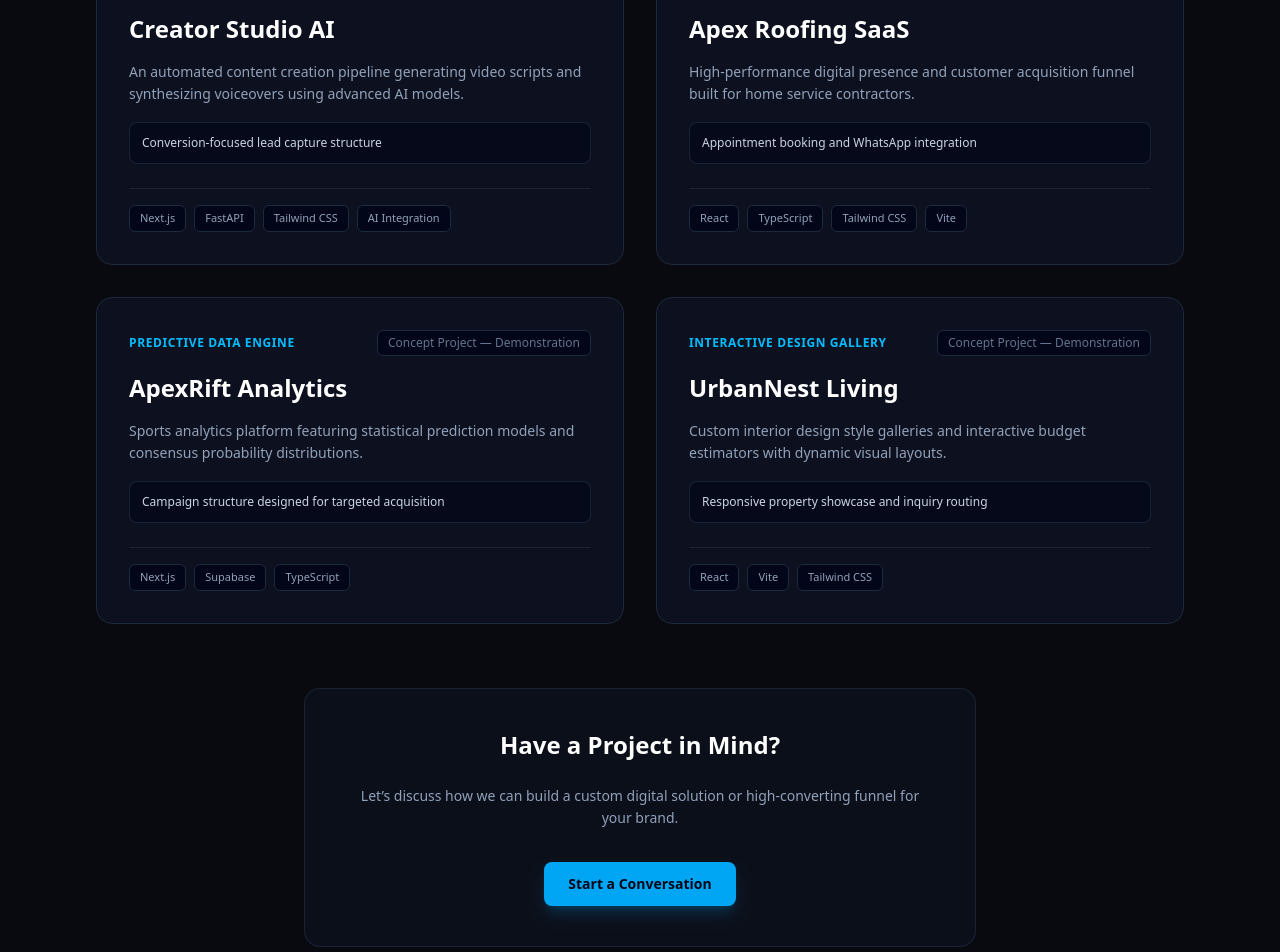
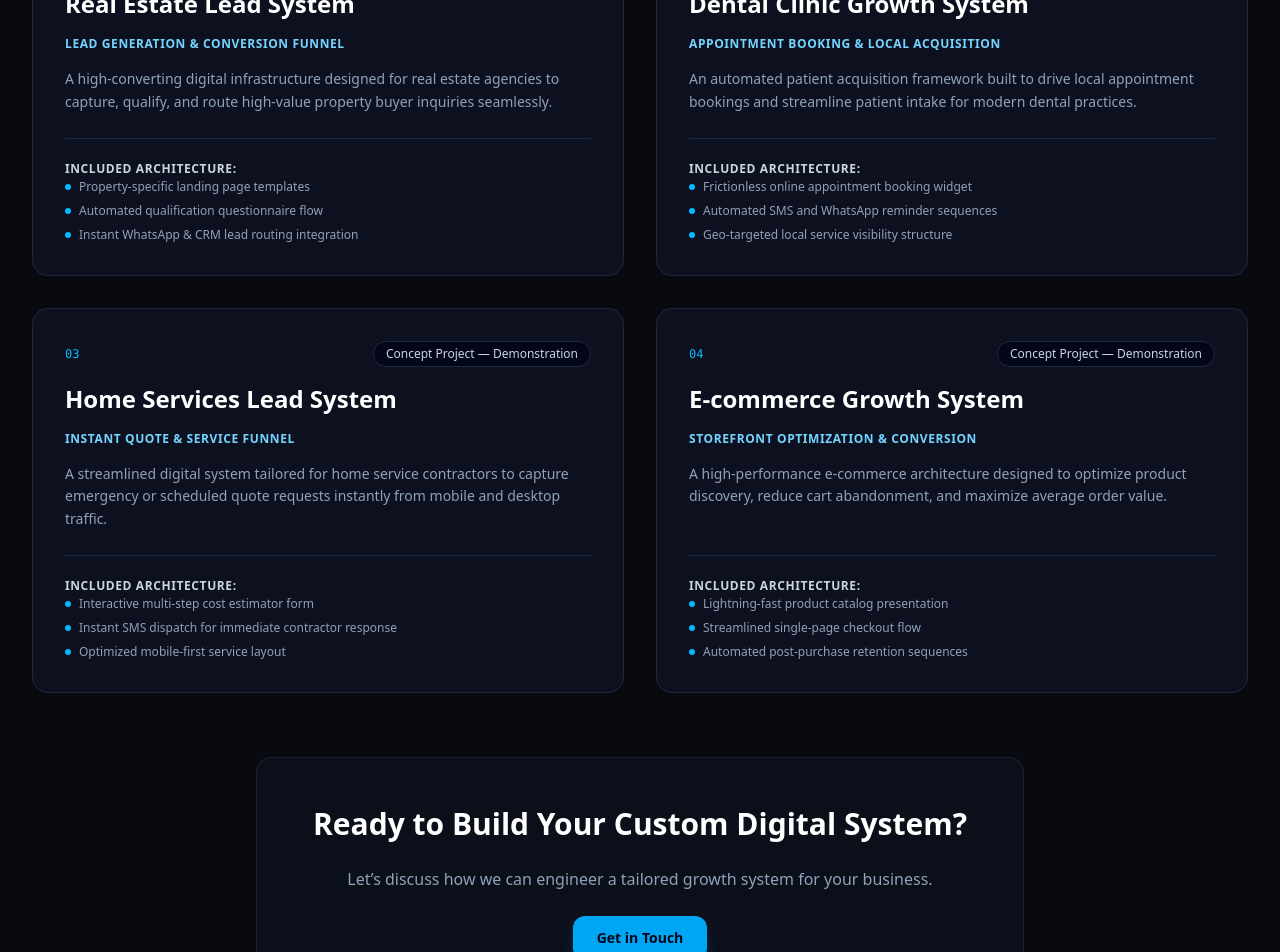
Before and after one commit to tomiwaoluwaseun16-dot/niormedia, a Next.js app: page /work in a window 1280 px wide. Shown: the part 440-1392 px from the top of the page. Built offline with nearby package versions, Linux system fonts and the light colour scheme.

Commit message:
fix: enforce clean business concept demonstrations only

```diff
--- a/app/work/page.tsx
+++ b/app/work/page.tsx
@@ -1,91 +1,113 @@
-import Button from "@/components/Button";
+import Link from 'next/link';
 
 export default function WorkPage() {
-  const projects = [
+  const conceptProjects = [
     {
-      title: "Creator Studio AI",
-      category: "Full-Stack Web App & Automation",
-      description: "An automated content creation pipeline generating video scripts and synthesizing voiceovers using advanced AI models.",
-      metrics: "Conversion-focused lead capture structure",
-      tags: ["Next.js", "FastAPI", "Tailwind CSS", "AI Integration"]
+      title: "Real Estate Lead System",
+      category: "Lead Generation & Conversion Funnel",
+      description: "A high-converting digital infrastructure designed for real estate agencies to capture, qualify, and route high-value property buyer inquiries seamlessly.",
+      features: [
+        "Property-specific landing page templates",
+        "Automated qualification questionnaire flow",
+        "Instant WhatsApp & CRM lead routing integration"
+      ]
     },
     {
-      title: "Apex Roofing SaaS",
-      category: "Conversion Funnel & Lead Gen",
-      description: "High-performance digital presence and customer acquisition funnel built for home service contractors.",
-      metrics: "Appointment booking and WhatsApp integration",
-      tags: ["React", "TypeScript", "Tailwind CSS", "Vite"]
+      title: "Dental Clinic Growth System",
+      category: "Appointment Booking & Local Acquisition",
+      description: "An automated patient acquisition framework built to drive local appointment bookings and streamline patient intake for modern dental practices.",
+      features: [
+        "Frictionless online appointment booking widget",
+        "Automated SMS and WhatsApp reminder sequences",
+        "Geo-targeted local service visibility structure"
+      ]
     },
     {
-      title: "ApexRift Analytics",
-      category: "Predictive Data Engine",
-      description: "Sports analytics platform featuring statistical prediction models and consensus probability distributions.",
-      metrics: "Campaign structure designed for targeted acquisition",
-      tags: ["Next.js", "Supabase", "TypeScript"]
+      title: "Home Services Lead System",
+      category: "Instant Quote & Service Funnel",
+      description: "A streamlined digital system tailored for home service contractors to capture emergency or scheduled quote requests instantly from mobile and desktop traffic.",
+      features: [
+        "Interactive multi-step cost estimator form",
+        "Instant SMS dispatch for immediate contractor response",
+        "Optimized mobile-first service layout"
+      ]
     },
     {
-      title: "UrbanNest Living",
-      category: "Interactive Design Gallery",
-      description: "Custom interior design style galleries and interactive budget estimators with dynamic visual layouts.",
-      metrics: "Responsive property showcase and inquiry routing",
-      tags: ["React", "Vite", "Tailwind CSS"]
+      title: "E-commerce Growth System",
+      category: "Storefront Optimization & Conversion",
+      description: "A high-performance e-commerce architecture designed to optimize product discovery, reduce cart abandonment, and maximize average order value.",
+      features: [
+        "Lightning-fast product catalog presentation",
+        "Streamlined single-page checkout flow",
+        "Automated post-purchase retention sequences"
+      ]
     }
   ];
 
   return (
-    <div className="space-y-16 py-16 max-w-6xl mx-auto px-4 sm:px-6 lg:px-8">
+    <div className="max-w-7xl mx-auto px-4 sm:px-6 lg:px-8 py-16 space-y-16">
       {/* Header */}
       <div className="text-center space-y-4 max-w-3xl mx-auto">
-        <div className="inline-block bg-slate-900 border border-slate-800 text-sky-400 text-xs font-semibold px-3 py-1.5 rounded-full uppercase tracking-wider">
-          CONCEPT PORTFOLIO
-        </div>
+        <span className="text-xs font-semibold text-sky-400 uppercase tracking-widest bg-sky-500/10 border border-sky-500/20 px-3 py-1 rounded-full">
+          Portfolio & Capabilities
+        </span>
         <h1 className="text-4xl sm:text-5xl font-bold tracking-tight text-white">
-          Our Proven <span className="text-sky-400">Track Record</span>
+          Our Concept <span className="text-sky-400">Demonstrations</span>
         </h1>
-        <p className="text-lg text-slate-400 leading-relaxed">
-          Explore fictional concept demonstrations showing how NiorMedia can design digital systems for different business types.
+        <p className="text-slate-400 text-base sm:text-lg">
+          Explore the digital systems and high-converting architectures NiorMedia designs and builds for modern businesses.
         </p>
       </div>
 
       {/* Projects Grid */}
       <div className="grid grid-cols-1 md:grid-cols-2 gap-8">
-        {projects.map((project, idx) => (
-          <div key={idx} className="bg-slate-900/60 border border-slate-800 rounded-2xl p-8 flex flex-col justify-between space-y-6 hover:border-sky-500/50 transition-colors">
+        {conceptProjects.map((project, index) => (
+          <div
+            key={index}
+            className="bg-slate-900/60 border border-slate-800 rounded-2xl p-8 flex flex-col justify-between space-y-6 hover:border-slate-700 transition-colors"
+          >
             <div className="space-y-4">
               <div className="flex items-center justify-between">
-                <span className="text-xs font-semibold text-sky-400 uppercase tracking-wider">{project.category}</span>
-                <span className="text-xs font-medium text-slate-500 bg-slate-950 px-2.5 py-1 rounded-md border border-slate-800">Concept Project — Demonstration</span>
+                <span className="text-xs font-mono text-sky-400">0{index + 1}</span>
+                <span className="inline-block bg-slate-950 border border-slate-800 text-slate-300 text-xs px-3 py-1 rounded-full font-medium">
+                  Concept Project — Demonstration
+                </span>
               </div>
               <h2 className="text-2xl font-bold text-white">{project.title}</h2>
-              <p className="text-slate-400 text-sm leading-relaxed">{project.description}</p>
-              <div className="bg-slate-950/60 border border-slate-800/80 rounded-lg p-3 text-xs text-slate-300 font-medium">
-                {project.metrics}
-              </div>
+              <p className="text-xs font-semibold text-sky-300 uppercase tracking-wider">{project.category}</p>
+              <p className="text-slate-400 text-sm leading-relaxed">
+                {project.description}
+              </p>
             </div>
 
-            <div className="space-y-4 pt-4 border-t border-slate-800/80">
-              <div className="flex flex-wrap gap-2">
-                {project.tags.map((tag, tagIdx) => (
-                  <span key={tagIdx} className="bg-slate-950 text-slate-400 text-[11px] font-medium px-2.5 py-1 rounded-md border border-slate-800">
-                    {tag}
-                  </span>
+            <div className="pt-4 border-t border-slate-800 space-y-3">
+              <span className="text-xs font-semibold text-slate-300 uppercase tracking-wider">Included Architecture:</span>
+              <ul className="space-y-2">
+                {project.features.map((feature, fIndex) => (
+                  <li key={fIndex} className="flex items-center text-xs text-slate-400">
+                    <span className="w-1.5 h-1.5 rounded-full bg-sky-400 mr-2 shrink-0"></span>
+                    {feature}
+                  </li>
                 ))}
-              </div>
+              </ul>
             </div>
           </div>
         ))}
       </div>
 
-      {/* Call to Action */}
-      <div className="bg-slate-900/40 border border-slate-800/80 rounded-2xl p-10 text-center space-y-6 max-w-2xl mx-auto">
-        <h2 className="text-2xl font-bold text-white">Have a Project in Mind?</h2>
-        <p className="text-slate-400 text-sm leading-relaxed">
-          Let’s discuss how we can build a custom digital solution or high-converting funnel for your brand.
+      {/* CTA Box */}
+      <div className="bg-slate-900/40 border border-slate-800/80 rounded-2xl p-8 sm:p-12 text-center space-y-6 max-w-3xl mx-auto">
+        <h2 className="text-2xl sm:text-3xl font-bold text-white">Ready to Build Your Custom Digital System?</h2>
+        <p className="text-slate-400 text-sm sm:text-base leading-relaxed">
+          Let’s discuss how we can engineer a tailored growth system for your business.
         </p>
-        <div className="pt-2">
-          <Button href="/contact" variant="primary">
-            Start a Conversation
-          </Button>
+        <div>
+          <Link
+            href="/contact"
+            className="inline-flex items-center justify-center px-6 py-3 rounded-xl bg-sky-500 hover:bg-sky-400 text-slate-950 font-semibold text-sm transition-colors shadow-lg shadow-sky-500/20"
+          >
+            Get in Touch
+          </Link>
         </div>
       </div>
     </div>
```
